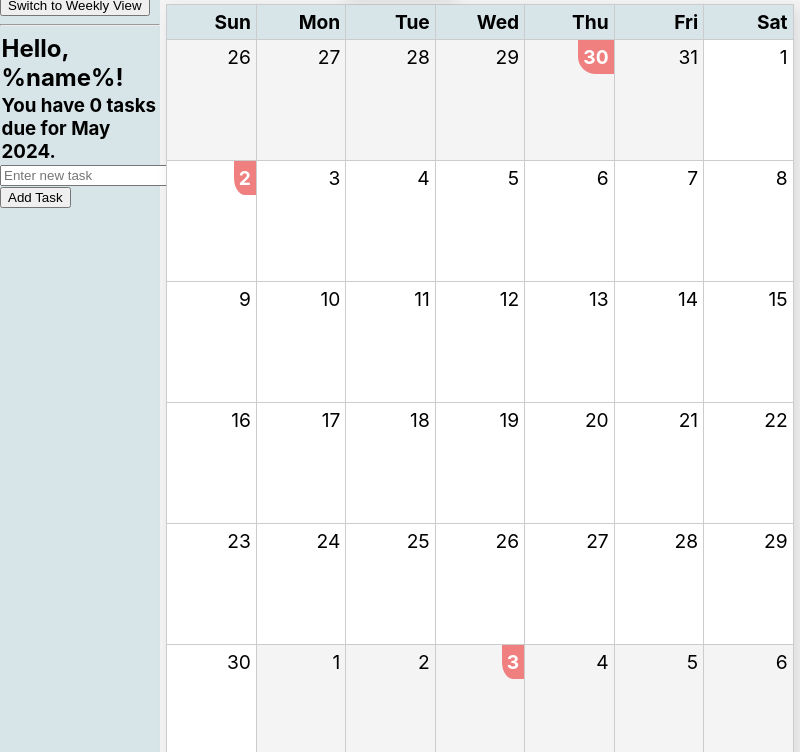
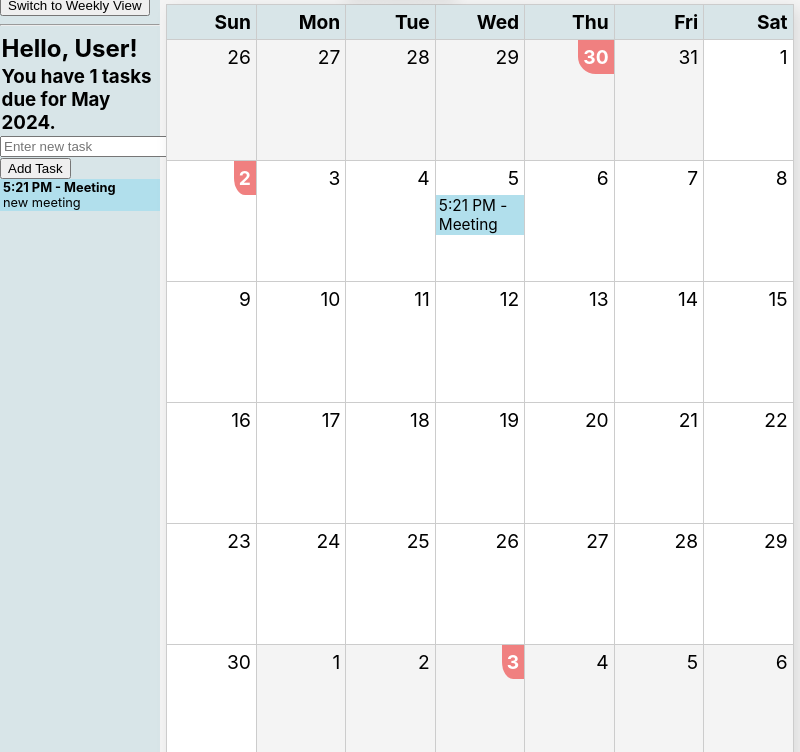
Before and after one commit to cse110-sp24-group16/cse110-sp24-group16, an Electron app: page source/monthly-planner.html in a window 800 px wide. Shown: the part 48-800 px from the top of the page. Drawn offline with Linux system fonts and the light colour scheme.

Commit message:
Updated monthly-parser.js

```diff
--- /dev/null
+++ b/source/monthly-parser.js
@@ -0,0 +1,63 @@
+//fetch and process JSON data
+async function loadTasks() {
+    try {
+        const response = await fetch('task.json'); // Fetching the JSON file from the same directory
+        const tasks = await response.json();
+        displayTasks(tasks);
+    } catch (error) {
+        console.error('Error fetching or parsing tasks:', error);
+    }
+}
+
+//display tasks in the backlog and on the calendar
+function displayTasks(tasks) {
+    const backlog = document.querySelector('.taskbar-wrapper');
+    const calendar = document.querySelector('#calendar');
+
+    //placeholder to replace with actual user's name
+    const userName = 'User';
+    backlog.querySelector('h2').textContent = `Hello, ${userName}!`;
+
+    //initialize task count
+    let taskCount = 0;
+
+    tasks.forEach(task => {
+        //create task element for the backlog
+        const taskElement = document.createElement('div');
+        taskElement.classList.add('task');
+        taskElement.innerHTML = `<strong>${task.title}</strong><br>${task.description}`;
+
+        //add task to backlog
+        backlog.appendChild(taskElement);
+
+        //find the respective day element in the calendar
+        const taskDate = new Date(task.date);
+        const dayNumber = taskDate.getDate();
+        const dayElement = Array.from(calendar.children).find(
+            day => day.classList.contains('day') &&
+                   day.querySelector('.day-number').textContent == dayNumber
+        );
+
+        if (dayElement) {
+            //add task to the specific day
+            const taskList = dayElement.querySelector('.task-list') || document.createElement('ul');
+            taskList.classList.add('task-list');
+            const taskItem = document.createElement('li');
+            taskItem.classList.add('task');
+            taskItem.textContent = task.title;
+            taskList.appendChild(taskItem);
+            if (!dayElement.contains(taskList)) {
+                dayElement.appendChild(taskList);
+            }
+        }
+
+        //increment task count
+        taskCount++;
+    });
+
+    //update task count in the backlog header
+    backlog.querySelector('h3').textContent = `You have ${taskCount} tasks due for May 2024.`;
+}
+
+//load tasks when the DOM content is loaded
+document.addEventListener('DOMContentLoaded', loadTasks);
--- a/source/monthly-planner.html
+++ b/source/monthly-planner.html
@@ -7,6 +7,7 @@
         <title>Monthly View Calendar</title>
         <link rel="stylesheet" href="styles/monthly-planner-style.css" />
         <script src="monthly-planner.js" type="module"></script>
+        <script src="monthly-parser.js" type="module"></script>
     </head>
     <body>
         <div class="taskbar-wrapper">
@@ -155,7 +156,7 @@
                 </li>
             --></ol>
         </div>
-        <script src="monthly-planner.js"></script>
+        <!-- <script src="monthly-planner.js"></script> -->
         <script>
             document
                 .getElementById("task-form")
--- a/source/monthly-planner.js
+++ b/source/monthly-planner.js
@@ -119,6 +119,7 @@ nextButton.addEventListener("click", () => {
     year += 1;
   }
   makeCalendar(month, year);
+  loadTasks();
 });
 
 prevButton.addEventListener("click", () => {
```
